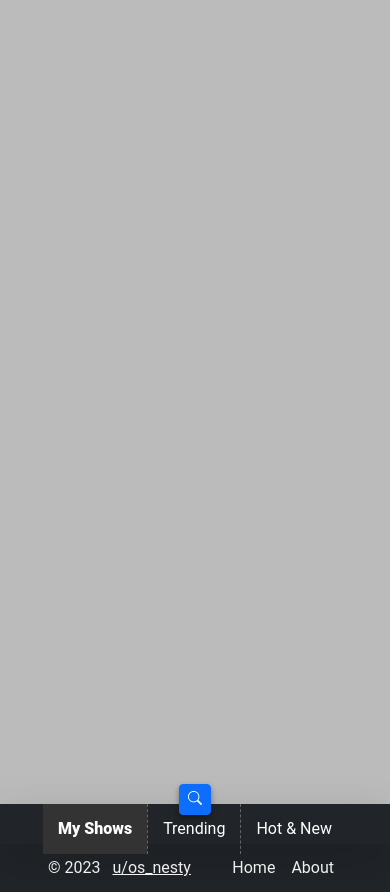
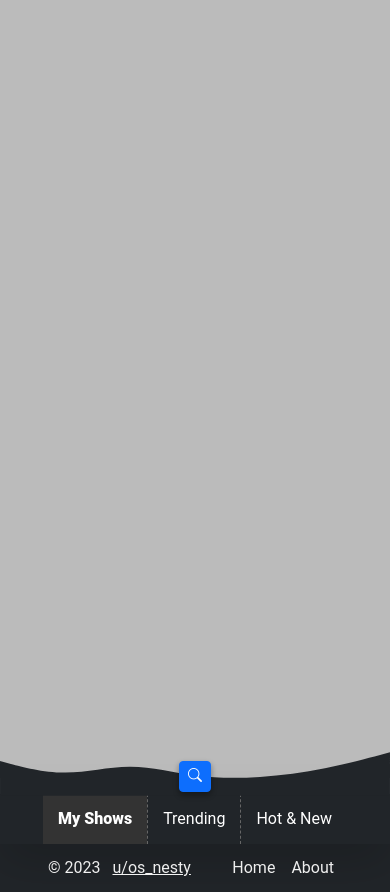
Before and after one commit to striderskynet/showly, a PHP site: page / in a window 390 px wide. Run offline with PHP 8.4, Linux system fonts and the light colour scheme; some libraries are stand-ins or nearby versions.

Commit message:
Some styling for mobile

```diff
--- a/index.htm
+++ b/index.htm
@@ -45,12 +45,16 @@
     <button class="search-button btn btn-sm btn-primary"><i class="bi bi-search"></i></button>
     <nav id="top-bar-nav" class="shadow-lg w-100 navbar navbar-expand-lg bg-dark">
         <div class="container-fluid">
+
             <a class="navbar-title navbar-brand text-white" href="#">Showly</a>
                 <!--<button class="navbar-toggler" type="button" data-bs-toggle="collapse" data-bs-target="#navbarSupportedContent" aria-controls="navbarSupportedContent" aria-expanded="false" aria-label="Toggle navigation">
                     <span>
                         <i data-mode="blocks" class="text-white bi bi-list"></i>
                     </span>
                 </button>-->
+            <div class="border-svg">
+                <svg xmlns="http://www.w3.org/2000/svg" viewBox="0 0 1440 320"><path fill="#000000" fill-opacity="1" d="M0,192L40,202.7C80,213,160,235,240,234.7C320,235,400,213,480,213.3C560,213,640,235,720,245.3C800,256,880,256,960,250.7C1040,245,1120,235,1200,218.7C1280,203,1360,181,1400,170.7L1440,160L1440,320L1400,320C1360,320,1280,320,1200,320C1120,320,1040,320,960,320C880,320,800,320,720,320C640,320,560,320,480,320C400,320,320,320,240,320C160,320,80,320,40,320L0,320Z"></path></svg>
+            </div>
             <div class="links" id="navbarSupportedContent">
                 <ul class="navbar-nav me-auto mb-2 mb-lg-0">
                     <li class="nav-item"><a id="home" class="nav-link active" href="#">My Shows</a></li>
--- a/main.js
+++ b/main.js
@@ -1,3 +1,4 @@
+"use strict";
 const export_show_path = "https://www.themoviedb.org/tv/";
 const image_path = "https://image.tmdb.org/t/p/w300_and_h450_bestv2";
 const image_path_500 = "https://image.tmdb.org/t/p/w500";
@@ -204,7 +205,7 @@ async function loadHotShows(reload = false){
         if (!reload) $(".hero-container").html(""), $(window).scroll(infinityScroll);
         response.results.forEach(val => {
             //console.log("Show id: ", val.id, " poster_path: ", val.poster_path);
-            if ( !arr.includes(String(val.id)) /*&& val.poster_path != null*/) createCard(val, true, false);
+            /*if ( !arr.includes(String(val.id)) && val.poster_path != null)*/ createCard(val, true, false);
         })
 
     });
@@ -322,14 +323,17 @@ const createCard = (data, add = false, ret = false) => {
         (data.next_episode_to_air !== null) ? $('.ticket__movie-next', nc).html(daysDiff(data.next_episode_to_air.air_date)) : $('.ticket__movie-next', nc).html("Completed").addClass("bg-primary");
     }
 
-
     tippy($('.share-ribbon', nc)[0], {content: lang[lg]['show_sharetitle']});
     $('.share-ribbon', nc).on("click",function(){shareShow(data.id)});
     $('.ticket__movie-overview', nc).html(data.overview);
     $('.ticket__movie-popularity', nc).html(data.vote_average);
     $('.ticket__movie-title', nc).html(data.name);
-    $('.ticket__movie-date', nc).html(getYearFromDate(data.first_air_date));
+
     (data.number_of_seasons) ? $('.ticket__movie-completed', nc).html(`<strong>${data.number_of_seasons}</strong> ${lang[lg]['show_seasons']}`) : $('.ticket__movie-completed', nc).remove();
+
+    let url = window.location.href.split("#");
+    if (!url[1]) url[1] = "";
+    (url[1]) ? $('.ticket__movie-date', nc).html(data.first_air_date) : $('.ticket__movie-date', nc).html(getYearFromDate(data.first_air_date));
 
     if (ret === true) return nc;
 
--- a/style.css
+++ b/style.css
@@ -43,18 +52,31 @@ body {
     .navbar {
         position: fixed;
         bottom: 0px;
-        height: 40px;
         padding: 0px !important;
+    }
+
+    .navbar .border-svg{
+        width: 100vw;
+        left: 0px;
+        bottom: 2lh;
+        display: block !important;
+        position: absolute !important;
+    }
+
+    .navbar .border-svg svg path{
+        fill: var(--bs-dark) !important;
     }
 
     .navbar .links {
         width: 100% !important;
     }
+
     .navbar .links .navbar-nav{
         display: flex;
         flex-direction:row !important;
         flex-grow: 1 !important;
         justify-content: center;
+        margin-bottom: 0px !important;
     }
 
     .navbar .links .navbar-nav .nav-item .active{
@@ -70,7 +92,7 @@ body {
     .search-button {
         display: block;
         position: fixed;
-        bottom: 1.4lh;
+        bottom: 2.5lh;
         left: 50%;
         transform: translate(-50%, 0);
         z-index: 100;
```
Also changed, not shown: other parts of style.css (+19 -10 lines).
